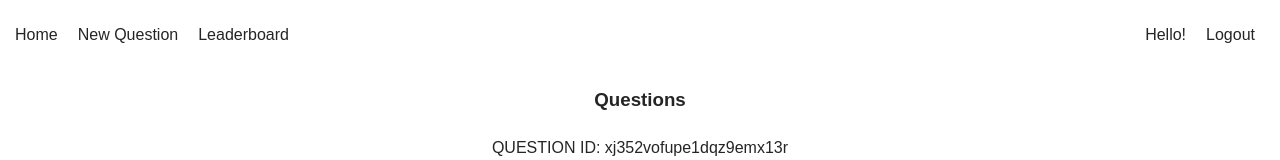
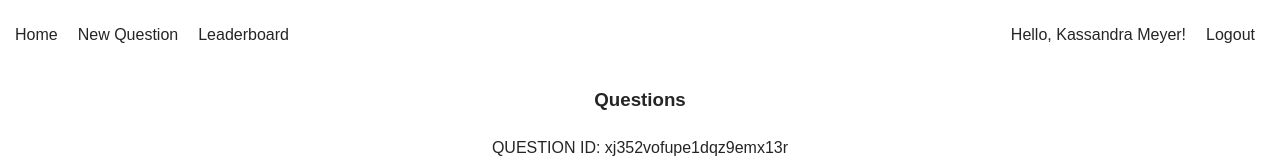
Before and after one commit to kassanj/would-you-rather, a React (Create React App) app: page / in a window 1280 px wide. Shown: the top 160 px of the page. Built offline with nearby package versions, Linux system fonts and the light colour scheme; the HTML template or start-up script is replaced by a standard one.

Commit message:
feat: add logged in user name to nav bar, set up conditional

```diff
--- a/src/components/Nav.js
+++ b/src/components/Nav.js
@@ -1,8 +1,12 @@
 import React, { Component } from 'react'
+import { connect } from 'react-redux'
 
- export default function Nav () {
+class Nav extends Component {
+
+  render() {
 
     return (
+      <div>
         <nav className='nav'>
           <ul className='navbar-left'>
             <li>
@@ -16,19 +20,31 @@ import React, { Component } from 'react'
             </li>
           </ul>
 
-      {/* Hide section below when app is logged-out  */}
-
+          { this.props.authedId === null
+           ? null
+           :
             <ul className='navbar-right'>
               <li>
-            Hello!
-            {/* Add Logged-in user's name */}
+                  Hello, {this.props.authedUser}!
               </li>
               <li>
                   Logout
               </li>
             </ul>
-
+          }
 
         </nav>
+      </div>
     )
   }
+}
+function mapStateToProps ({ users, authedUser }) {
+  return {
+    ...users,
+    authedUser: Object.keys(users)
+        .filter((a) => users[a].id == authedUser)
+        .map((a) => users[a].name )
+  }
+}
+
+export default connect(mapStateToProps)(Nav)
```
Lines whose indentation alone changed are shown as unchanged.
